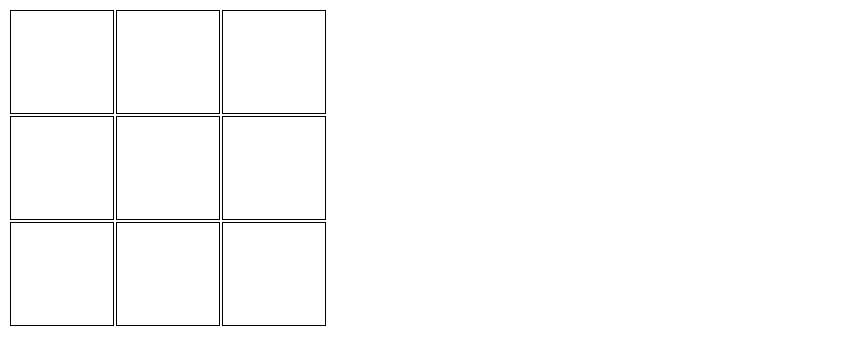
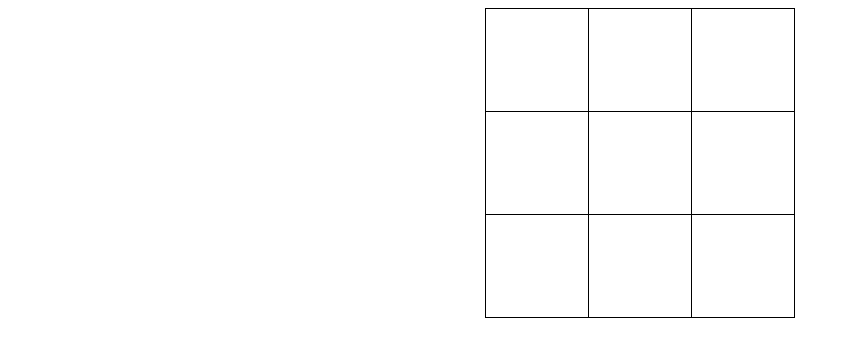
Before and after one commit to dev-saena/JS-webgame, a plain HTML site: page 4_Tictactoe/index.html in a window 1280 px wide. Shown: the whole page, without its empty margins (0-848 px from the left). Drawn offline with Linux system fonts and the light colour scheme.

Commit message:
Move table from JS to html and Add style

```diff
--- a/4_Tictactoe/Tictactoe.js
+++ b/4_Tictactoe/Tictactoe.js
@@ -1,9 +1,9 @@
 var 바디 = document.body;
-var 테이블 = document.createElement('table');
+var 테이블 = document.querySelector('table');
 var 칸들 = [];
 var 줄들 = [];
 var 턴 = 'X';
-var 결과 = document.createElement('div');
+var 결과 = document.querySelector('#result');
 
 // 틱택토 클릭했을 때 O,X턴 및 승리 체크
 var 비동기콜백 = function(e) {
@@ -87,5 +87,5 @@ for (var i = 1; i <= 3; i+= 1) {
     테이블.appendChild(줄);
 }
 
-바디.appendChild(테이블);
-바디.appendChild(결과);
+// *****칸도 html로 만들면 어떨까?*****
+// *****무승부일 때 무승무 표시와 새 게임 되게 만들기*****
--- a/4_Tictactoe/index.html
+++ b/4_Tictactoe/index.html
@@ -4,6 +4,10 @@
     <meta charset="UTF-8" />
     <title>틱택토</title>
     <style>
+      table {
+        border-collapse: collapse;
+        margin: auto;
+      }
       td {
         border: 1px solid #000;
         width: 100px;
@@ -12,9 +16,15 @@
         font-size: 40px;
         font-weight: bold;
       }
+      #result {
+        width: 300px;
+        margin: auto;
+      }
     </style>
   </head>
   <body>
+    <table></table>
+    <div id="result"></div>
     <script src="Tictactoe.js"></script>
   </body>
 </html>
```
